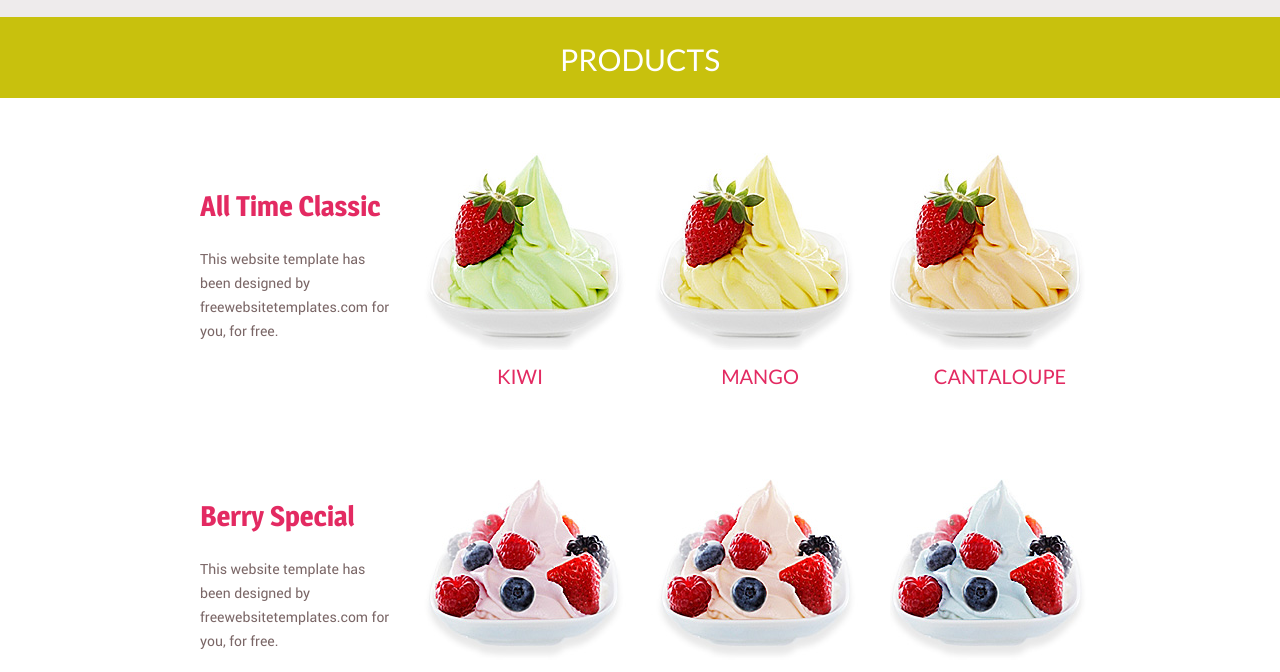
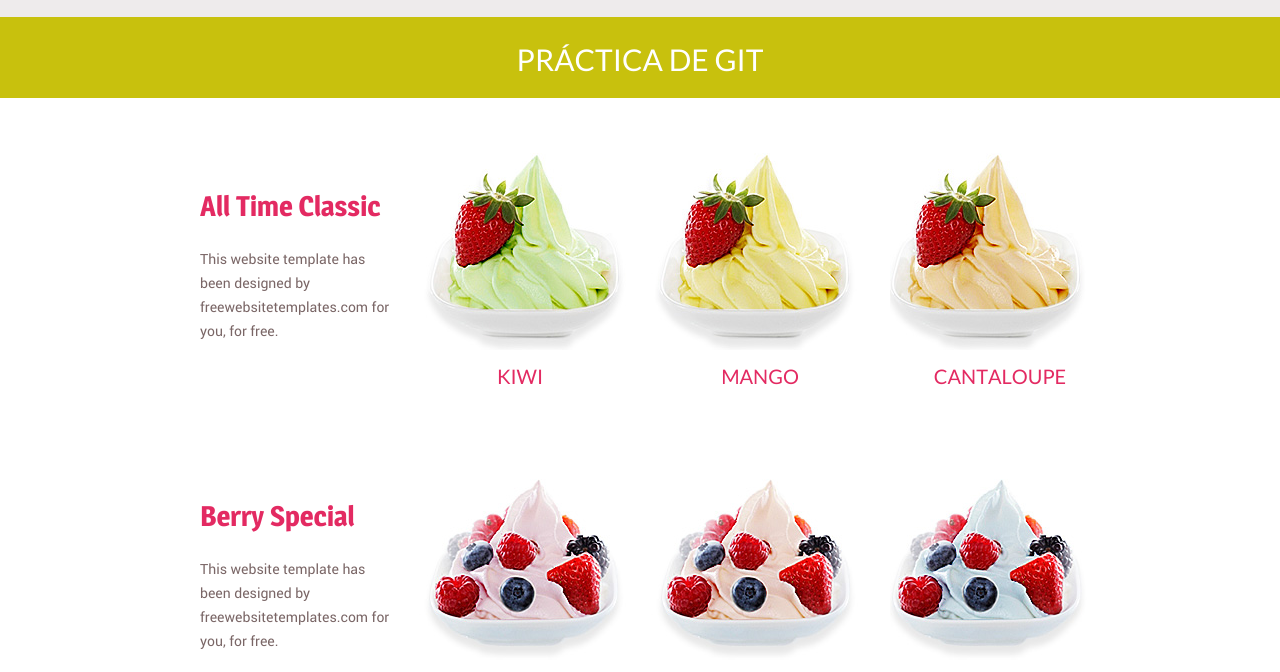
Before and after one commit to budasev/proyecto-git, a plain HTML site: page ejemplo.html in a window 1280 px wide. Shown: the part 103-775 px from the top of the page. Drawn offline with Linux system fonts and the light colour scheme.

Commit message:
Modificado el título

```diff
--- a/ejemplo.html
+++ b/ejemplo.html
@@ -45,7 +45,7 @@
         <div id="body">
             <div class="header">
                 <div>
-                    <h1>Products</h1>
+                    <h1>Práctica de Git</h1>
                 </div>
             </div>
             <div>
```
Also changed, not shown: 1 other file.
